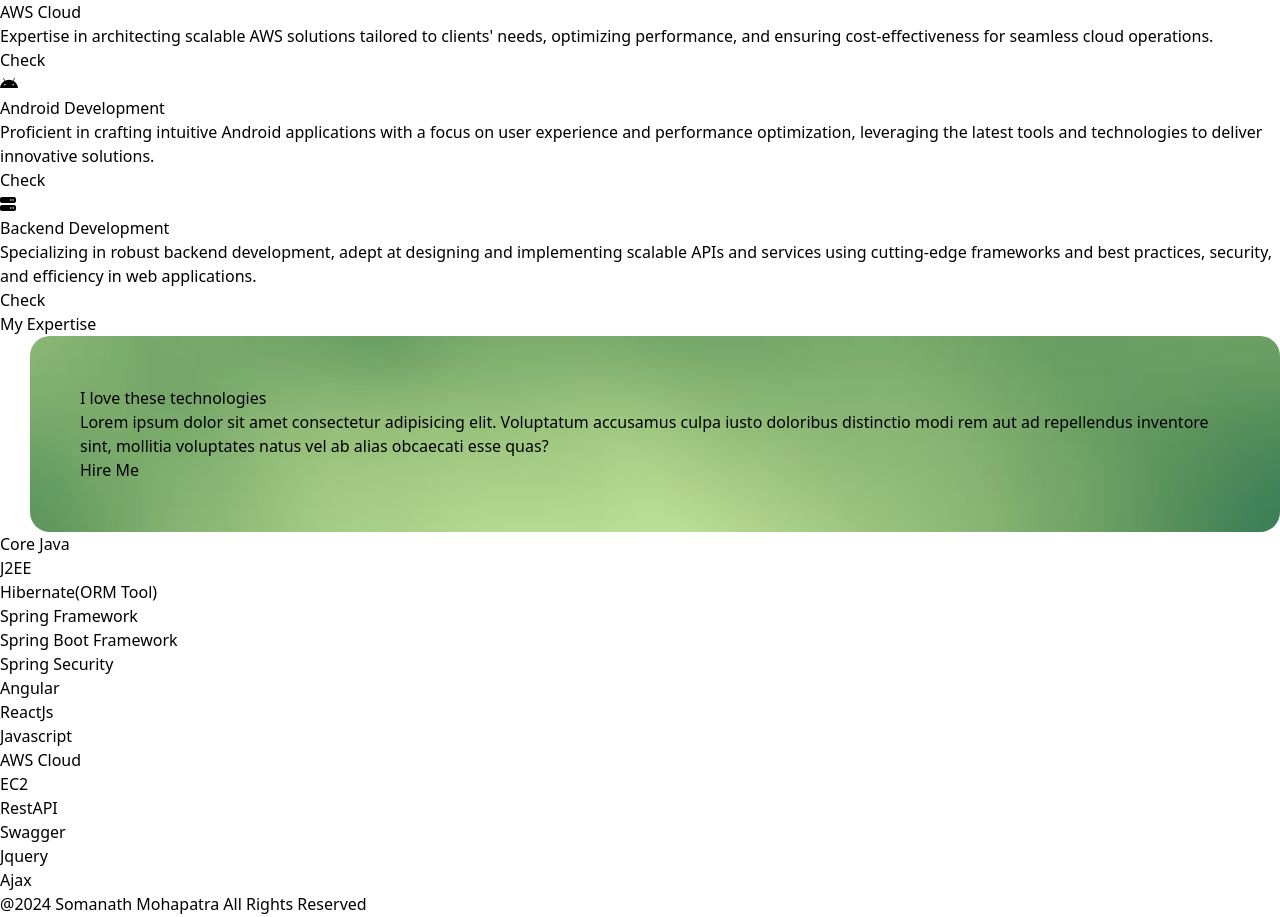
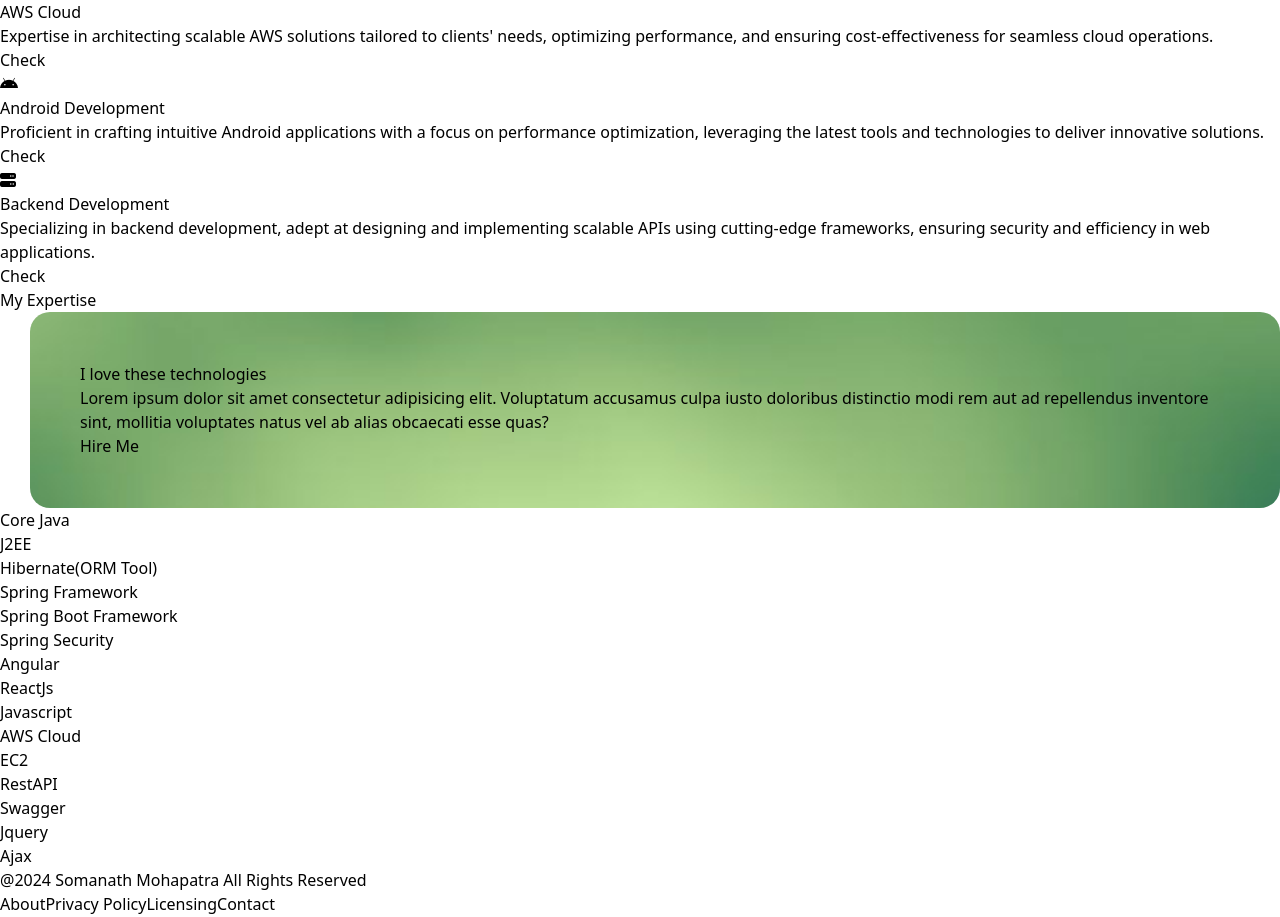
Before and after one commit to s0manath/PERSONAL_WEBSITE, a React (Vite) app: page / in a window 1280 px wide. Shown: the part 2880-3797 px from the top of the page. Built offline with nearby package versions, Linux system fonts and the light colour scheme.

Commit message:
services change finally

```diff
--- a/src/components/Services.jsx
+++ b/src/components/Services.jsx
@@ -16,13 +16,13 @@ const Services =()=>{
                 <div className=" cursor-pointer hover:bg-gray-300  bg-slate-100 p-5 text-center shadow-lg rounded-xl service-1 space-y-4">
                     <i class=" text-5xl fa-brands fa-android"></i>
                     <h1 className="text-4xl">Android Development</h1>
-                    <p>Proficient in crafting intuitive Android applications with a focus on user experience and performance optimization, leveraging the latest tools and technologies to deliver innovative solutions.</p>
+                    <p>Proficient in crafting intuitive Android applications with a focus on performance optimization, leveraging the latest tools and technologies to deliver innovative solutions.</p>
                     <button className=" px-3 py-2 bg-orange-500 text-1xl rounded-full shadow-lg">Check</button>
                 </div>
                 <div className=" cursor-pointer hover:bg-gray-300 bg-slate-100 p-5 text-center shadow-lg rounded-xl service-1 space-y-4">
                     <i class=" text-5xl fa-solid fa-server"></i>
                     <h1 className="text-4xl">Backend Development</h1>
-                    <p>Specializing in robust backend development, adept at designing and implementing scalable APIs and services using cutting-edge frameworks and best practices, security, and efficiency in web applications.</p>
+                    <p>Specializing in backend development, adept at designing and implementing scalable APIs using cutting-edge frameworks, ensuring security and efficiency in web applications.</p>
                     <button className=" px-3 py-2 bg-orange-500 text-1xl rounded-full shadow-lg">Check</button>
                 </div>
             </div>
```
Also changed, not shown: 2 other files (tests, documents, lock files or other folders).
